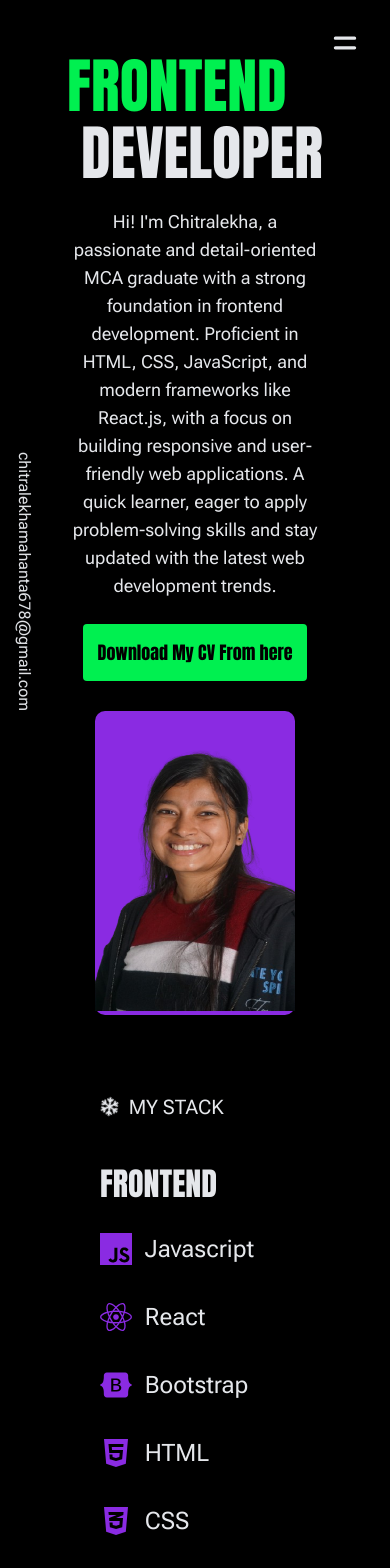
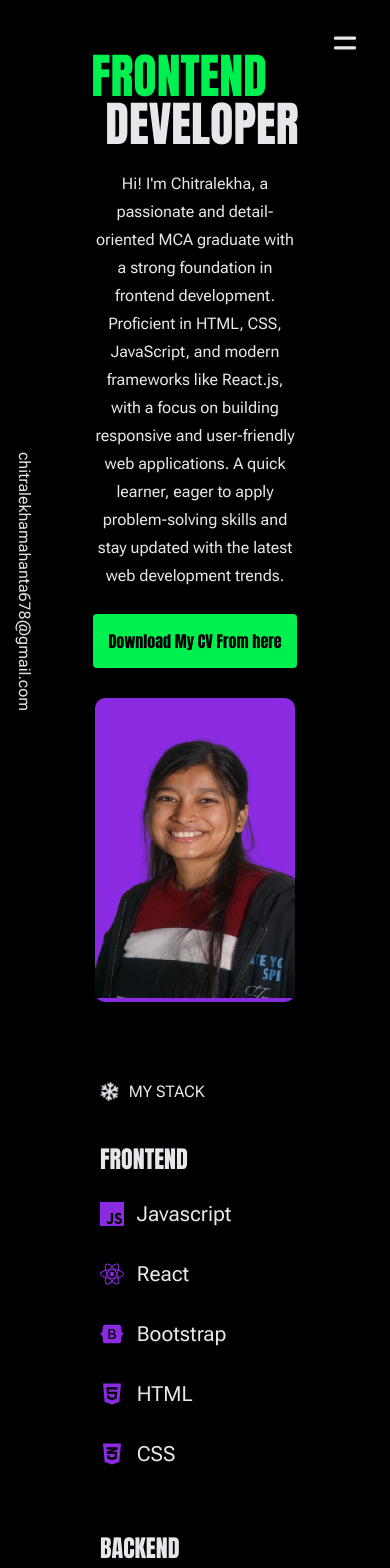
Before and after one commit to chitralekha20/portfolio-react, a React (Vite) app: page / in a window 390 px wide. Shown: the top 1568 px of the page. Built offline with nearby package versions, Linux system fonts and the light colour scheme.

Commit message:
added some style

```diff
--- a/src/Components/Experience.css
+++ b/src/Components/Experience.css
@@ -17,6 +17,10 @@
 
 @media screen and (max-width:500px){
  .experience-post {
-    font-size: 2rem;
+    font-size: 1.8rem;
+ }
+
+ .experience-company {
+    font-size: 1.1rem;
  }
 }
--- a/src/Components/Footer.css
+++ b/src/Components/Footer.css
@@ -16,10 +16,20 @@
     color: #e5e7eb;
     text-decoration: none;
     cursor: pointer;
+    text-align: center;
+    word-break: break-word;
+    white-space: normal;
 }
 
 @media screen and (max-width:500px){
     .footer-mail {
-        font-size: 0.8rem;
+        font-size: 1rem;
+        display: block;
+        width: 100%;
+
+    }
+
+    .footer-subtext {
+        font-size: 1rem;
     }
 }
--- a/src/Components/Profile.css
+++ b/src/Components/Profile.css
@@ -79,8 +79,17 @@ padding: 40px 100px;
         height: 300px;
     }
 
+    .Firstone {
+        font-size: 3rem;
+    }
+
+    .letter {
+        font-size: 3rem;
+    }
+
     .Secondone {
         text-align: center;
+        font-size: 1rem;
     }
 
     .cv-phone {
@@ -88,4 +97,8 @@ padding: 40px 100px;
         justify-content: center;
         text-decoration: none;
     }
+
+    .Thirdone {
+        font-size: 1rem;
+    }
 }
--- a/src/Components/Sidebar.css
+++ b/src/Components/Sidebar.css
@@ -59,6 +59,15 @@
 
 @media screen and (max-width:500px) {
   .sidebar-menu{
-    width: 300px;
+    width: 250px;
+    padding: 10px;
+  }
+
+  .sidebar-boxes {
+    gap: 1rem;
+  }
+
+  .social-link-side{
+    font-size: 1rem;
   }
 }
--- a/src/Components/Skill.css
+++ b/src/Components/Skill.css
@@ -1,7 +1,6 @@
 .skillIcon {
   color: blueviolet;
   font-size: 2rem;
-
 }
 
 .skillName {
@@ -46,7 +45,7 @@
 
 .first-stack-container {
   display: grid;
-    grid-template-columns: repeat(12,minmax(0,1fr));
+  grid-template-columns: repeat(12, minmax(0, 1fr));
   gap: 25px;
 }
 
@@ -77,10 +76,26 @@
   gap: 0.8rem;
 }
 
-@media screen and (max-width:500px){
+@media screen and (max-width: 500px) {
   .first-stack-container {
     display: grid;
     grid-template-columns: none;
     gap: 25px;
   }
+
+  .stack-heading {
+    font-size: 1rem;
   }
+
+  .first-stack-heading {
+    font-size: 1.5rem;
+  }
+
+  .skillIcon {
+    font-size: 1.5rem;
+  }
+
+  .skillName {
+    font-size: 1.3rem;
+  }
+}
```
Also changed, not shown: src/Components/Skill.jsx (+10 -10 lines), src/Components/Mail.css (line endings or trailing spaces). Lines whose indentation alone changed are shown as unchanged.
